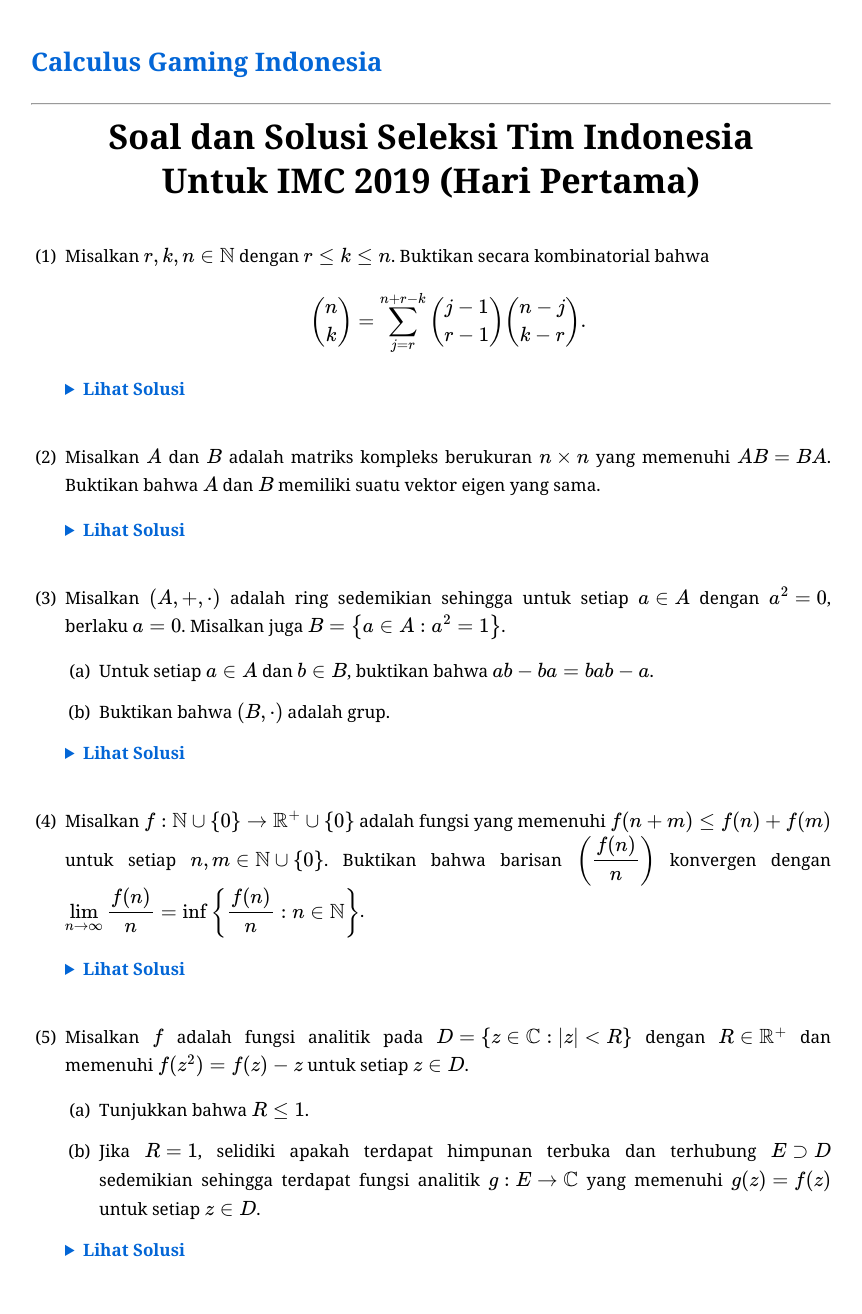
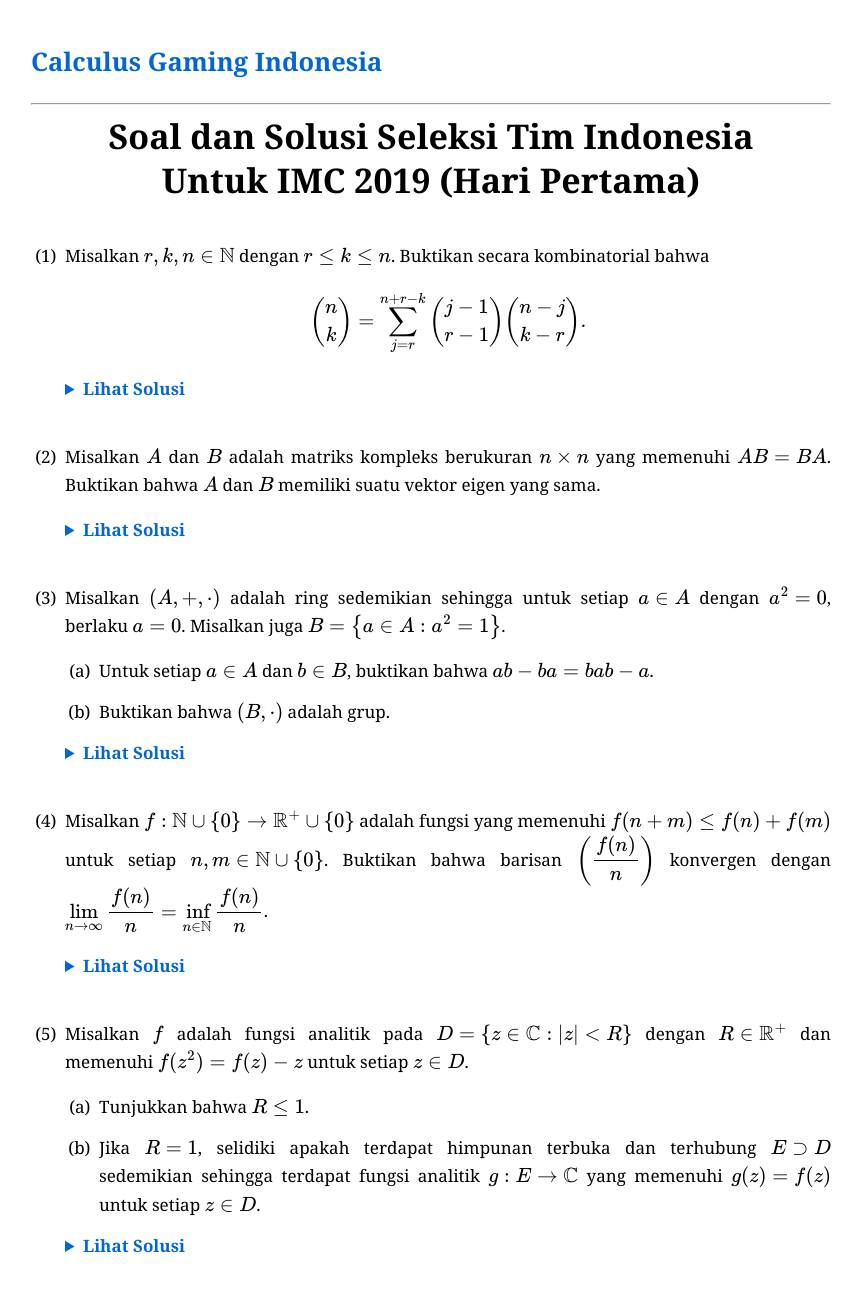
Before and after one commit to calculusgamingindonesia/calculusgamingindonesia.github.io, a Jekyll site: the page built from _posts/2026-07-02-sel-tim-indo-imc-19-1.md, in a window 1280 px wide. Shown: the whole page, without its empty margins (209-1071 px from the left). Built offline with Jekyll 4.4.1, drawn with Linux system fonts in a browser that asks for light colours; some web fonts are replaced.

Commit message:
Update 2026-07-02-sel-tim-indo-imc-19-1.md

```diff
--- a/_posts/2026-07-02-sel-tim-indo-imc-19-1.md
+++ b/_posts/2026-07-02-sel-tim-indo-imc-19-1.md
@@ -51,7 +51,7 @@
    </div>
    </details>
 
-4. Misalkan $f:\mathbb{N}\cup\set{0}\to\mathbb{R}^+\cup\set{0}$ adalah fungsi yang memenuhi $f(n+m)\leq f(n)+f(m)$ untuk setiap $n, m\in\mathbb{N}\cup\set{0}$. Buktikan bahwa barisan $\bigg(\dfrac{f(n)}{n}\bigg)$ konvergen dengan $\displaystyle\lim_{n\to\infty}\dfrac{f(n)}{n}=\inf\bigg\\{\dfrac{f(n)}{n}:n\in\mathbb{N}\bigg\\}$.
+4. Misalkan $f:\mathbb{N}\cup\set{0}\to\mathbb{R}^+\cup\set{0}$ adalah fungsi yang memenuhi $f(n+m)\leq f(n)+f(m)$ untuk setiap $n, m\in\mathbb{N}\cup\set{0}$. Buktikan bahwa barisan $\bigg(\dfrac{f(n)}{n}\bigg)$ konvergen dengan $\displaystyle\lim_{n\to\infty}\dfrac{f(n)}{n}=\inf_{n\in\mathbb{N}}\dfrac{f(n)}{n}$.
 
    <details>
    <summary>Lihat Solusi</summary>
```
